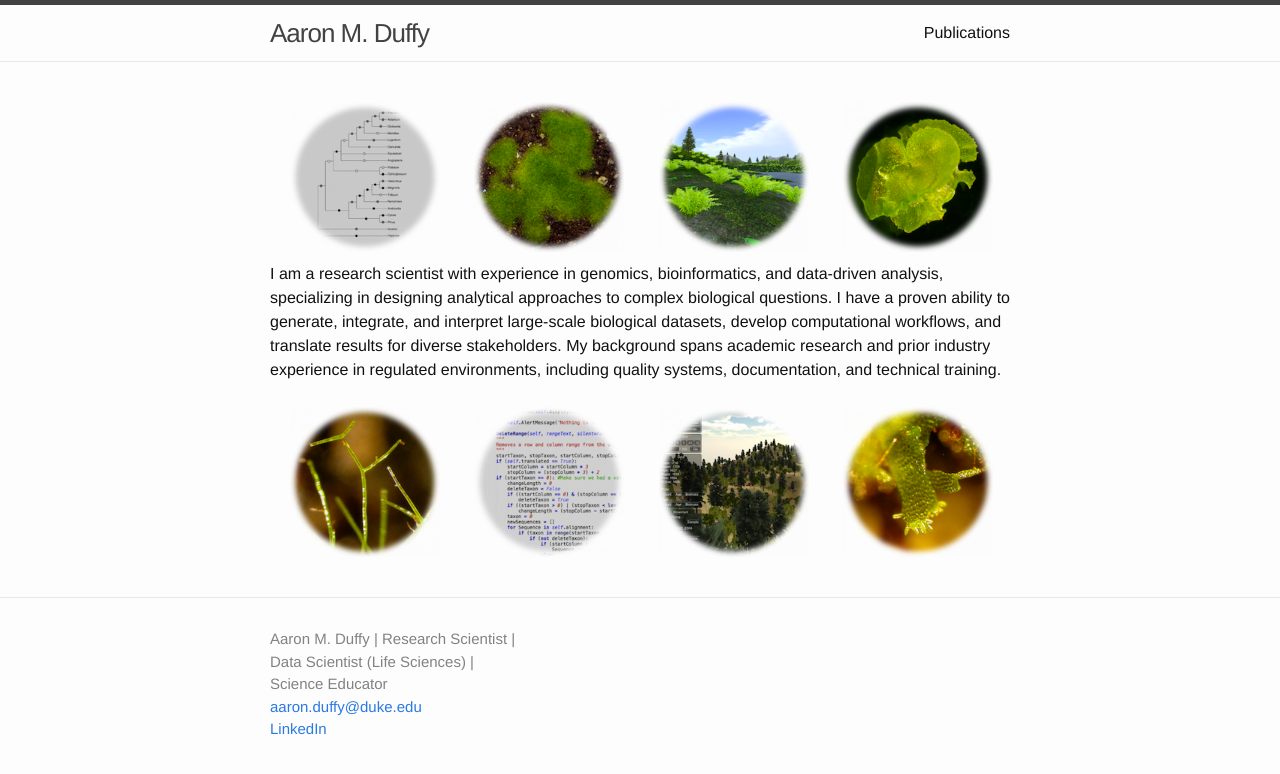
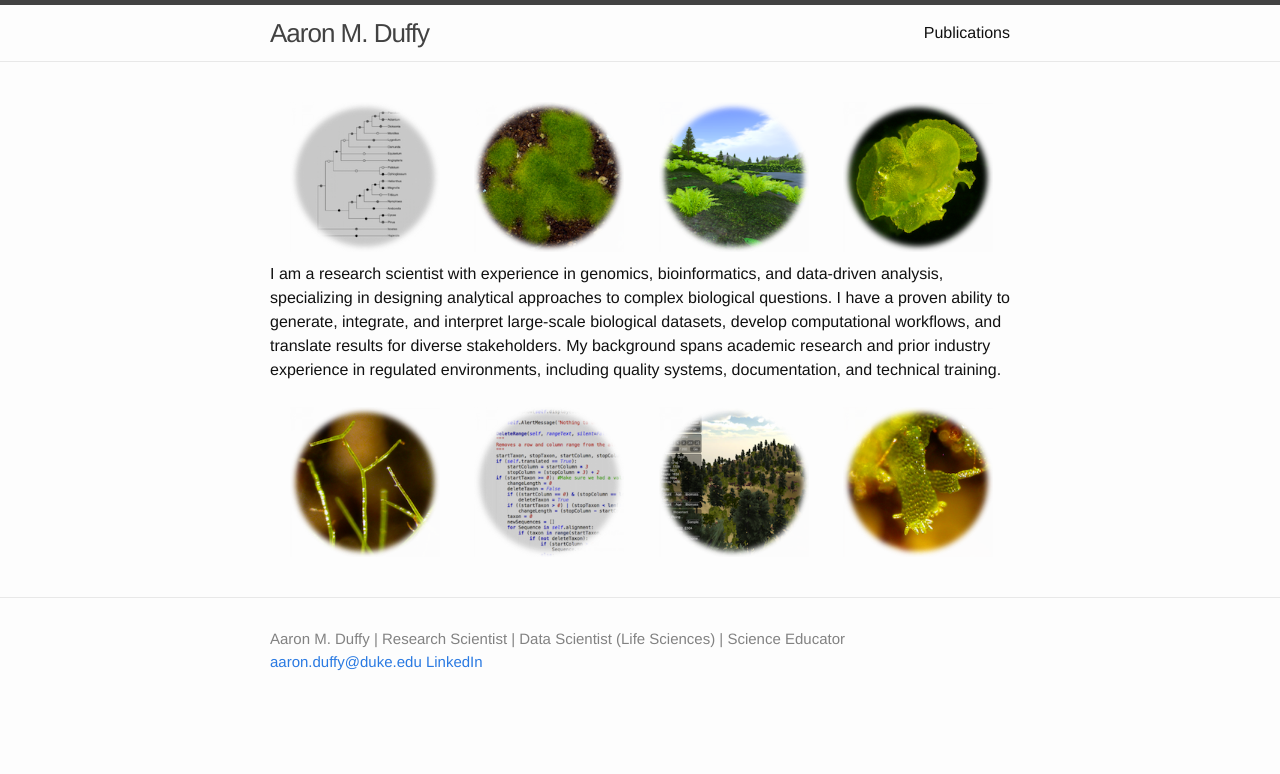
Before and after one commit to aduffy70/aduffy70.github.io, a Jekyll site: the page built from index.md, in a window 1280 px wide. Shown: the top 774 px of the page. Built offline with Jekyll 4.4.1, drawn with Linux system fonts in a browser that asks for light colours.

Commit message:
Reformat footer

```diff
--- a/_includes/footer.html
+++ b/_includes/footer.html
@@ -3,11 +3,10 @@
   <div class="wrapper">
 
     <div class="footer-col-wrapper">
-      <div class="footer-col footer-col-1">
+      <div class="footer-col">
         <ul class="contact-list">
           <li>Aaron M. Duffy | Research Scientist | Data Scientist (Life Sciences) | Science Educator</li>
-          <li><a href="mailto:{{ site.email }}">{{ site.email }}</a></li>
-		  <li><a href="http://linkedin.com/in/aaron-m-duffy/">LinkedIn</a></li>
+          <li><a href="mailto:{{ site.email }}">{{ site.email }}</a>  <a href="http://linkedin.com/in/aaron-m-duffy/">LinkedIn</a></li>
         </ul>
       </div>
     </div>
```
